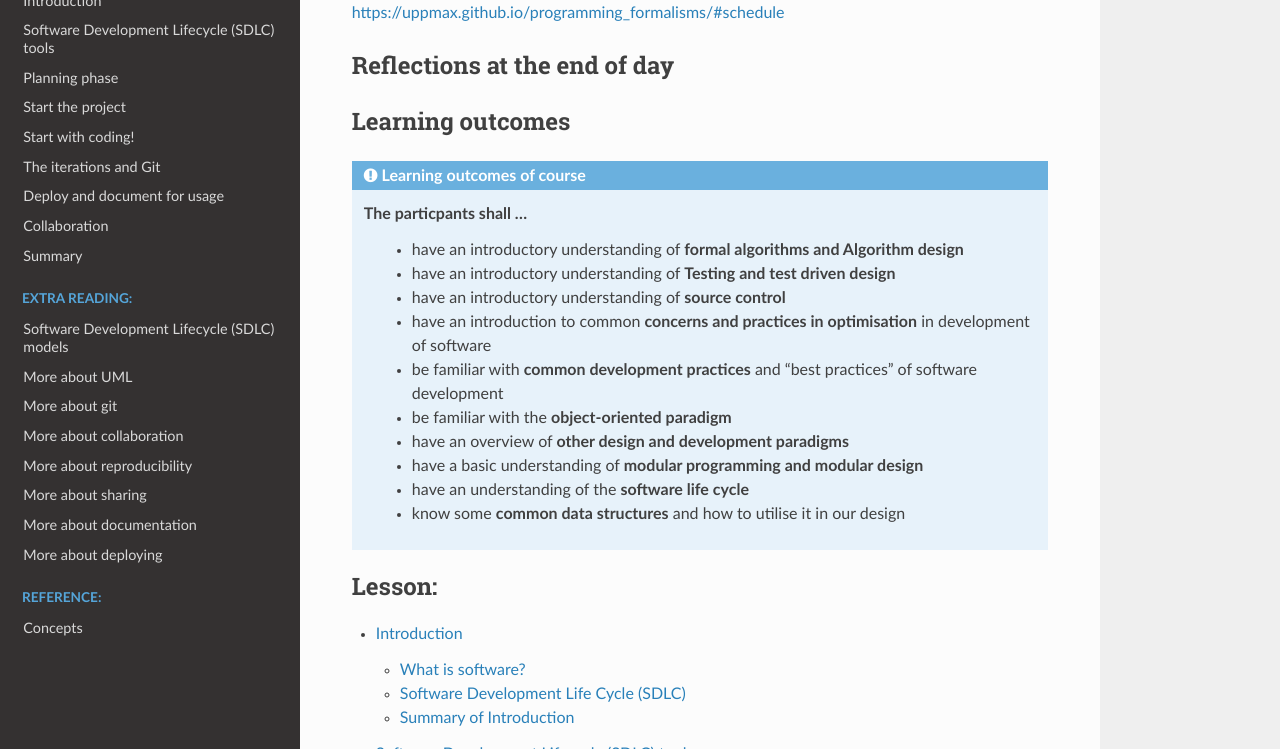
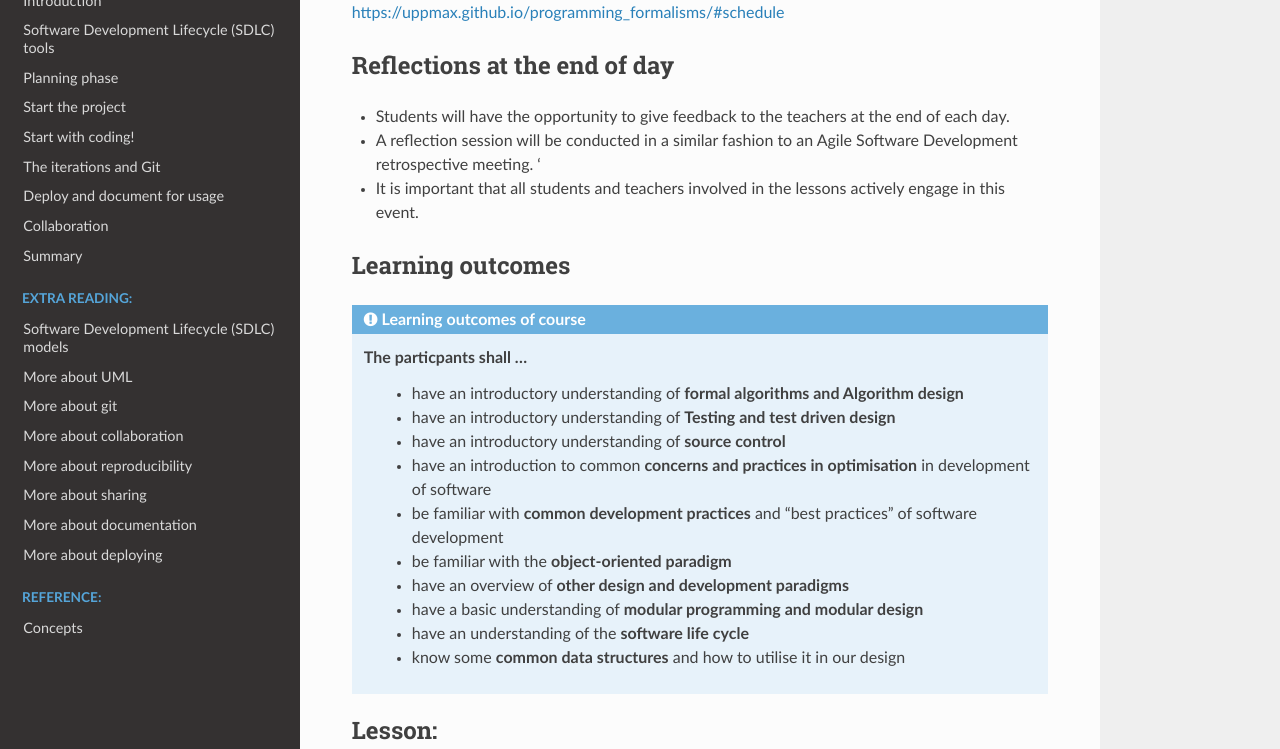
Before and after one commit to UPPMAX/programming_formalisms_intro, a Sphinx documentation site: the page built from doc/index.rst, in a window 1280 px wide and 900 px high, scrolled down 3991 px, cut to the strip 151-900 px from the top of the window. Built offline with Sphinx 7.4.7 and the Read the Docs theme 2.0.0, drawn with Linux system fonts in a browser that asks for light colours; pages that are not in the unit, such as notebooks, are missing from menus.

Commit message:
reflections index.rst

```diff
--- a/doc/index.rst
+++ b/doc/index.rst
@@ -160,7 +160,9 @@ https://uppmax.github.io/programming_formalisms/#schedule
 
 Reflections at the end of day
 -----------------------------
-
+- Students will have the opportunity to give feedback to the teachers at the end of each day.
+- A reflection session will be conducted in a similar fashion to an Agile Software Development retrospective meeting. '
+- It is important that all students and teachers involved in the lessons actively engage in this event.
 
 Learning outcomes
 -----------------
```
